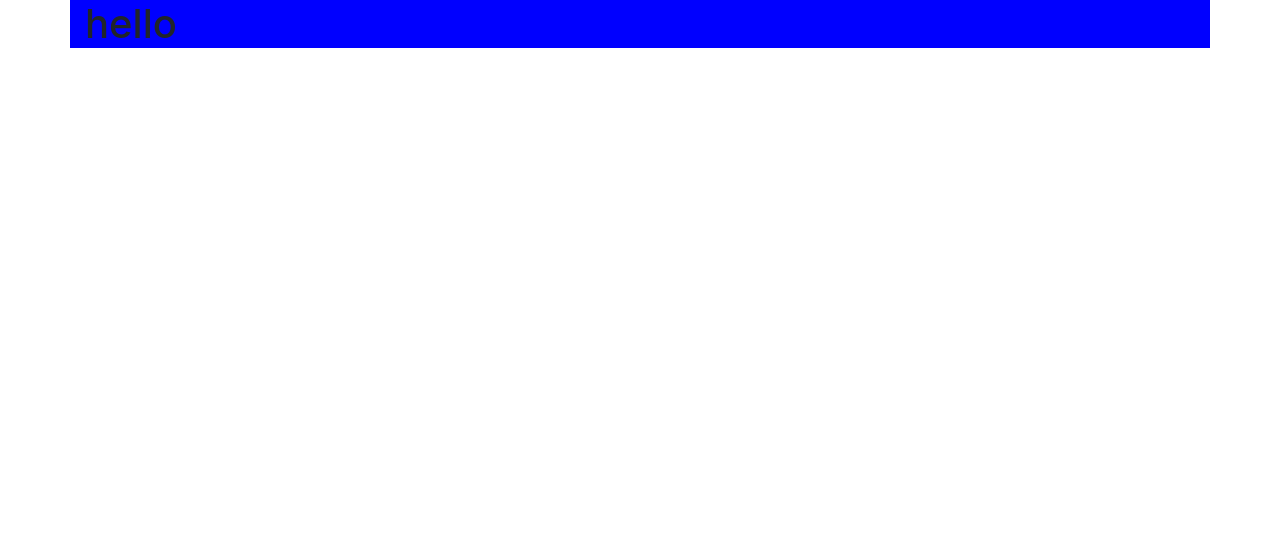
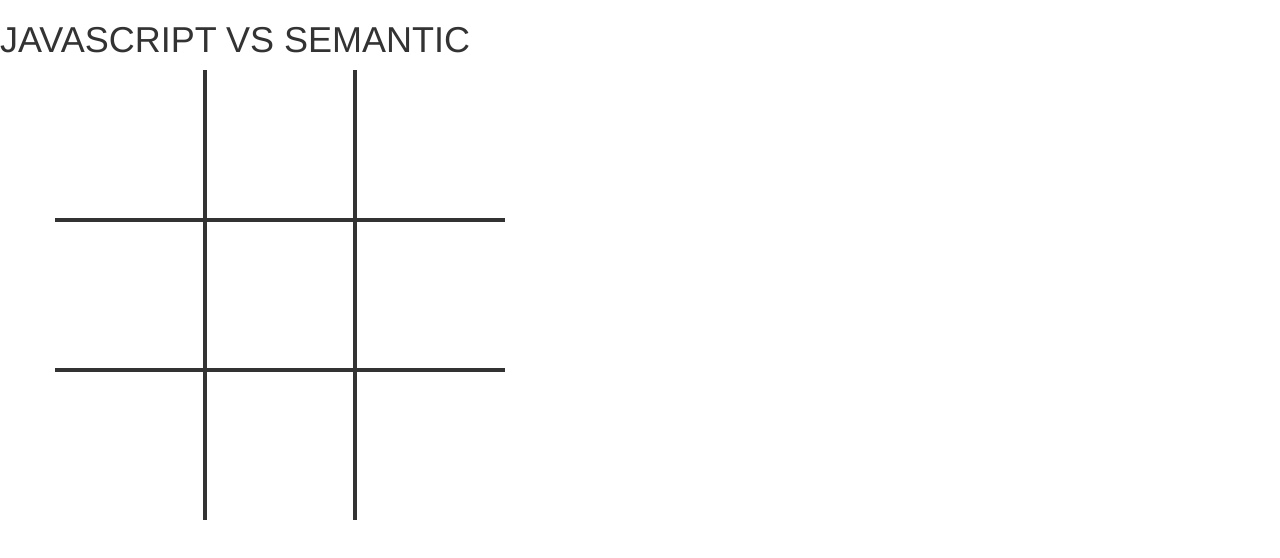
Before and after one commit to christopher-fourgeaud/morpion-js, a website: page index.html in a window 1280 px wide. Drawn offline with nearby package versions, Linux system fonts and the light colour scheme.

Commit message:
consigne a à 4 effectuer

```diff
--- a/index.html
+++ b/index.html
@@ -6,11 +6,27 @@
 	<link rel="stylesheet" href="node_modules/bootstrap/dist/css/bootstrap.css">
 	<link rel="stylesheet" href="style.css">
 </head>
-<body><section class="container">
-<div class="row">
-	<h1 class="col-lg-12">hello</h1>
-	</div>
-</section>
+<body>
+
+	<h1>JAVASCRIPT VS SEMANTIC</h1>
+	<section class="container">
+		<div class="row">
+			<div class="col-sm-2 col-xs-4 case casespe1"></div>
+			<div class="col-sm-2 col-xs-4 case casespe2"></div>
+			<div class="col-sm-2 col-xs-4 case casespe3"></div>
+		</div>
+		<div class="row">
+			<div class="col-sm-2 col-xs-4 case casespe4"></div>
+			<div class="col-sm-2 col-xs-4 case casespe5"></div>
+			<div class="col-sm-2 col-xs-4 case casespe6"></div>
+		</div>
+		<div class="row">
+			<div class="col-sm-2 col-xs-4 case casespe7"></div>
+			<div class="col-sm-2 col-xs-4 case casespe8"></div>
+			<div class="col-sm-2 col-xs-4 case casespe9"></div>
+		</div>
+	</section>
+
 
 
 	<script src="node_modules/jquery/dist/jquery.js"></script>
--- a/script.js
+++ b/script.js
@@ -1 +1,17 @@
 console.log("test");
+var tour = 0;
+
+$(".case").click(function(){
+
+	if (tour%2 === 0) {
+		($(this).html("<img src='javascript.png' alt='js'>"));
+	} else{
+		($(this).html("<img src='semantic.png' alt='js'>"));
+	}tour++;
+
+
+});
+
+
+
+var turn
--- a/style.css
+++ b/style.css
@@ -1,3 +1,61 @@
-.col-lg-12 {
-  background-color: blue;
+img {
+  width: 100px;
+  height: 100px;
 }
+
+
+.casespe1 {
+  border-style: solid;
+  border-width: 0px 2px 2px 0px;
+  width: 150px;
+  height: 150px;
+}
+.casespe2 {
+  border-style: solid;
+  border-width: 0px 2px 2px 2px;
+  width: 150px;
+  height: 150px;
+}
+.casespe3 {
+  border-style: solid;
+  border-width: 0px 0px 2px 2px;
+  width: 150px;
+  height: 150px;
+}
+.casespe4 {
+  border-style: solid;
+  border-width: 2px 2px 2px 0px;
+  width: 150px;
+  height: 150px;
+}
+.casespe5 {
+  border-style: solid;
+  border-width: 2px 2px 2px 2px;
+  width: 150px;
+  height: 150px;
+}
+.casespe6 {
+  border-style: solid;
+  border-width: 2px 0px 2px 2px;
+  width: 150px;
+  height: 150px;
+}
+
+.casespe7 {
+  border-style: solid;
+  border-width: 2px 2px 0px 0px;
+  width: 150px;
+  height: 150px;
+}
+.casespe8 {
+  border-style: solid;
+  border-width: 2px 2px 0px 2px;
+  width: 150px;
+  height: 150px;
+}
+.casespe9 {
+  border-style: solid;
+  border-width: 2px 0px 0px 2px;
+  width: 150px;
+  height: 150px;
+}
```
Also changed, not shown: javascript.png (added), semantic.png (added).
